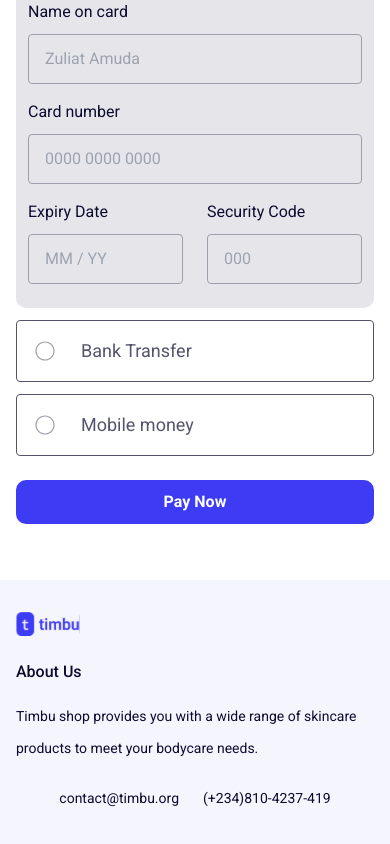
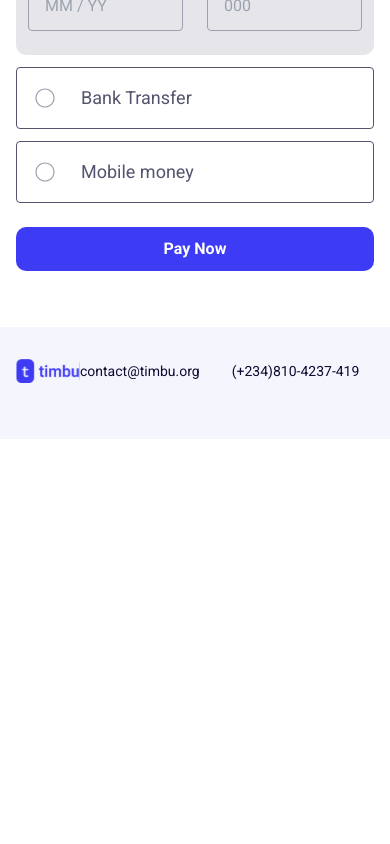
Before and after one commit to ebukathedev/timbu-shop, a React (Vite) app: page /checkout in a window 390 px wide. Shown: the part 1934-2778 px from the top of the page. After the commit the page ends 2373 px from the top, so only its background shows below. Built offline with nearby package versions, Linux system fonts and the light colour scheme.

Commit message:
refactor: Remove unused DesktopCartItem component and update Footer component
- Remove the unused DesktopCartItem component from DesktopCartContent.tsx
- Update the Footer component in Footer.tsx to include conditional rendering based on the current location

```diff
--- a/src/components/DesktopCartContent.tsx
+++ b/src/components/DesktopCartContent.tsx
@@ -12,7 +12,6 @@ const DesktopCartContent = () => {
 			<div className="border-gray-300 border-y">
 				<div className="grid grid-cols-[1.5fr_0.5fr_0.5fr] max-w-[1200px] px-20 py-10 mx-auto gap-10">
 					<DesktopCartItem />
-					<DesktopCartItem />
 					<div className="cart-checkout">
 						<CartCheckout />
 					</div>
--- a/src/components/Footer.tsx
+++ b/src/components/Footer.tsx
@@ -1,23 +1,39 @@
-import { Link } from "react-router-dom";
+import { Link, useLocation } from "react-router-dom";
 import logo from "../assets/logo.svg";
 
 const Footer = () => {
+	const location = useLocation();
+
 	return (
 		<footer className="bg-secondary">
-			<div className="container flex flex-col pt-8 text-sm pb-14 gap-y-6 lg:flex-row lg:items-center lg:justify-around lg:text-base lg:pt-14 lg:pb-20">
+			<div
+				className={`container flex pt-8 text-sm pb-14 gap-y-6 lg:text-base lg:pt-14 lg:pb-20 ${
+					location.pathname !== "/checkout"
+						? "flex-col lg:items-center lg:justify-around lg:flex-row"
+						: "flex-row md:justify-between items-center"
+				}`}
+			>
 				<Link to="/" className="block w-16 md:w-20 lg:w-24 xl:w-auto">
 					<img src={logo} alt="timbu" />
 				</Link>
-				<div className="text-black space-y-4 lg:max-w-md">
-					<div className="text-base font-medium lg:text-xl">
-						About Us
+				{location.pathname !== "/checkout" && (
+					<div className="space-y-4 text-black lg:max-w-md">
+						<div className="text-base font-medium lg:text-xl">
+							About Us
+						</div>
+						<p className="leading-[2rem]">
+							Timbu shop provides you with a wide range of
+							skincare products to meet your bodycare needs.
+						</p>
 					</div>
-					<p className="leading-[2rem]">
-						Timbu shop provides you with a wide range of skincare
-						products to meet your bodycare needs.
-					</p>
-				</div>
-				<div className="flex justify-center gap-6 lg:flex-col">
+				)}
+				<div
+					className={`flex justify-center  ${
+						location.pathname !== "/checkout"
+							? "gap-6 lg:flex-col"
+							: "gap-8"
+					}`}
+				>
 					<span>contact@timbu.org</span>
 					<span>(+234)810-4237-419</span>
 				</div>
--- a/src/components/MobileCartContent.tsx
+++ b/src/components/MobileCartContent.tsx
@@ -7,9 +7,6 @@ const MobileCartContent = () => {
 			<div className="max-w-[588px] mx-auto lg:max-w-none">
 				<div className="flex flex-col gap-10">
 					<MobileCartItem />
-					<MobileCartItem />
-					<MobileCartItem />
-					<MobileCartItem />
 				</div>
 				<CartCheckout />
 			</div>
--- a/src/components/OrderSummary.tsx
+++ b/src/components/OrderSummary.tsx
@@ -13,7 +13,6 @@ const OrderSummary = () => {
 				</div>
 				<div className="pt-4 pb-6 border-t border-gray-300 ">
 					<div className="flex flex-col gap-10">
-						<CheckoutCartItem />
 						<CheckoutCartItem />
 					</div>
 					<div className="px-6 py-4 space-y-3 border-b border-gray-300">
--- a/src/pages/Checkout.tsx
+++ b/src/pages/Checkout.tsx
@@ -11,7 +11,7 @@ const Checkout = () => {
 		<>
 			<Breadcrumb pageTitle="Checkout" showBreadcrumb="back" />
 			<section className="container lg:pt-8 mb-14 sm:mb-24">
-				<form className="grid grid-cols-1 gap-9">
+				<form className="grid grid-cols-1 gap-9 max-w-[736px] mx-auto xl:max-w-none xl:grid-cols-2">
 					<BillingDetails />
 					<OrderSummary />
 					<div className="space-y-9">
```
